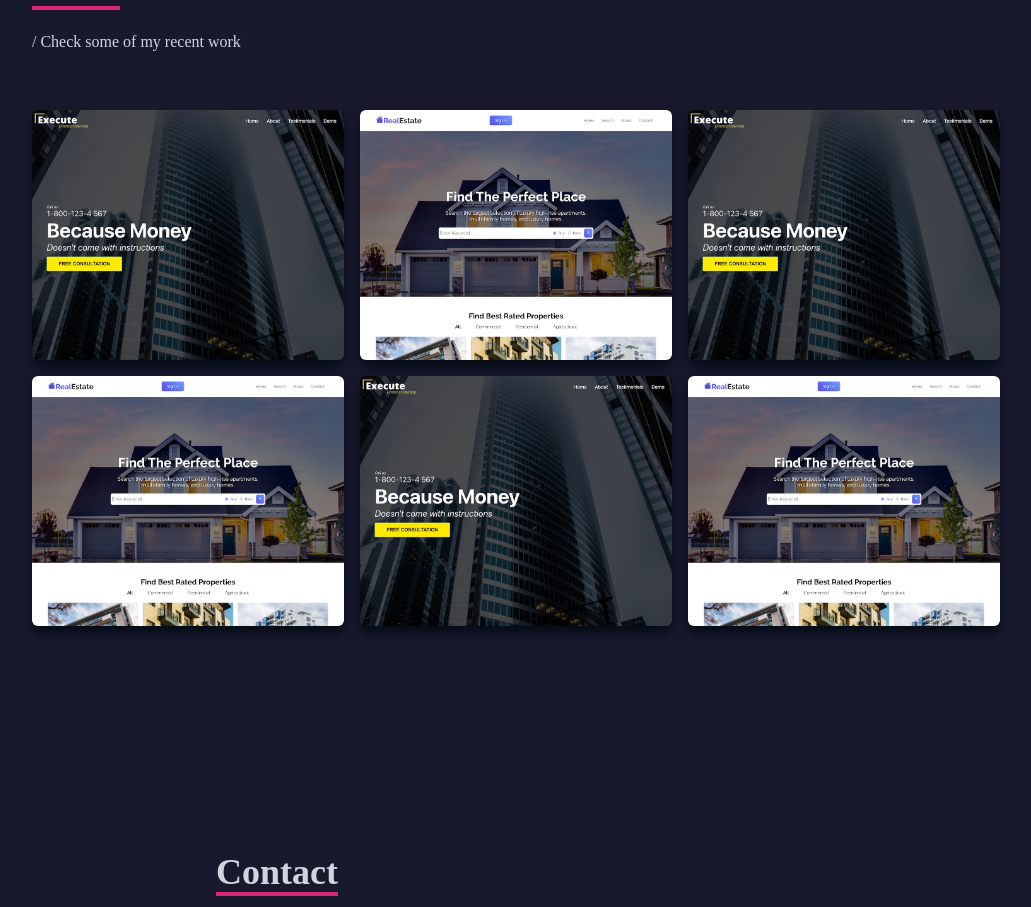
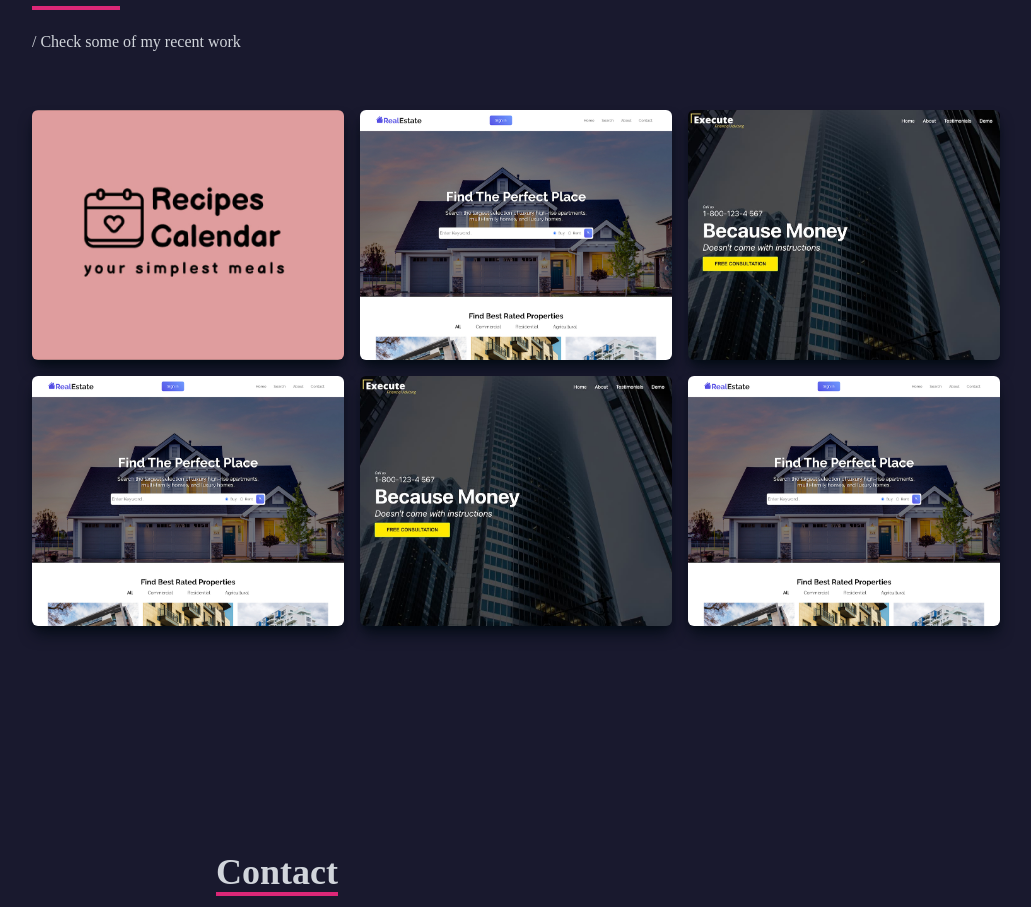
Before and after one commit to juangatti/portafolio, a React (Create React App) app: page / in a window 1280 px wide. Shown: the part 2450-3357 px from the top of the page, without its empty margins (124-1155 px from the left). Built offline with nearby package versions, Linux system fonts and the light colour scheme.

Commit message:
Add image for first proyect

```diff
--- a/src/components/Work/Work.jsx
+++ b/src/components/Work/Work.jsx
@@ -1,6 +1,7 @@
 import React from 'react'
 import WorkImg from '../../assets/workImg.jpeg'
 import realEstate from '../../assets/realestate.jpg'
+import RecipesImg from '../../assets/AllrecipescalendarApp.jpg'
 import { useSelector } from 'react-redux'
 
 export default function Work() {
@@ -35,7 +36,7 @@ export default function Work() {
 
                 {/* Grid Item */}
                 <div
-                 style={{backgroundImage: `url(${WorkImg})`}}
+                 style={{backgroundImage: `url(${RecipesImg})`}}
                  className='shadow-lg shadow-[#040c16] group container rounded-md flex justify-center items-center mx-auto content-div'>
 
                     {/* Hover Effects */}
```
Also changed, not shown: src/assets/AllrecipescalendarApp.jpg (added).
